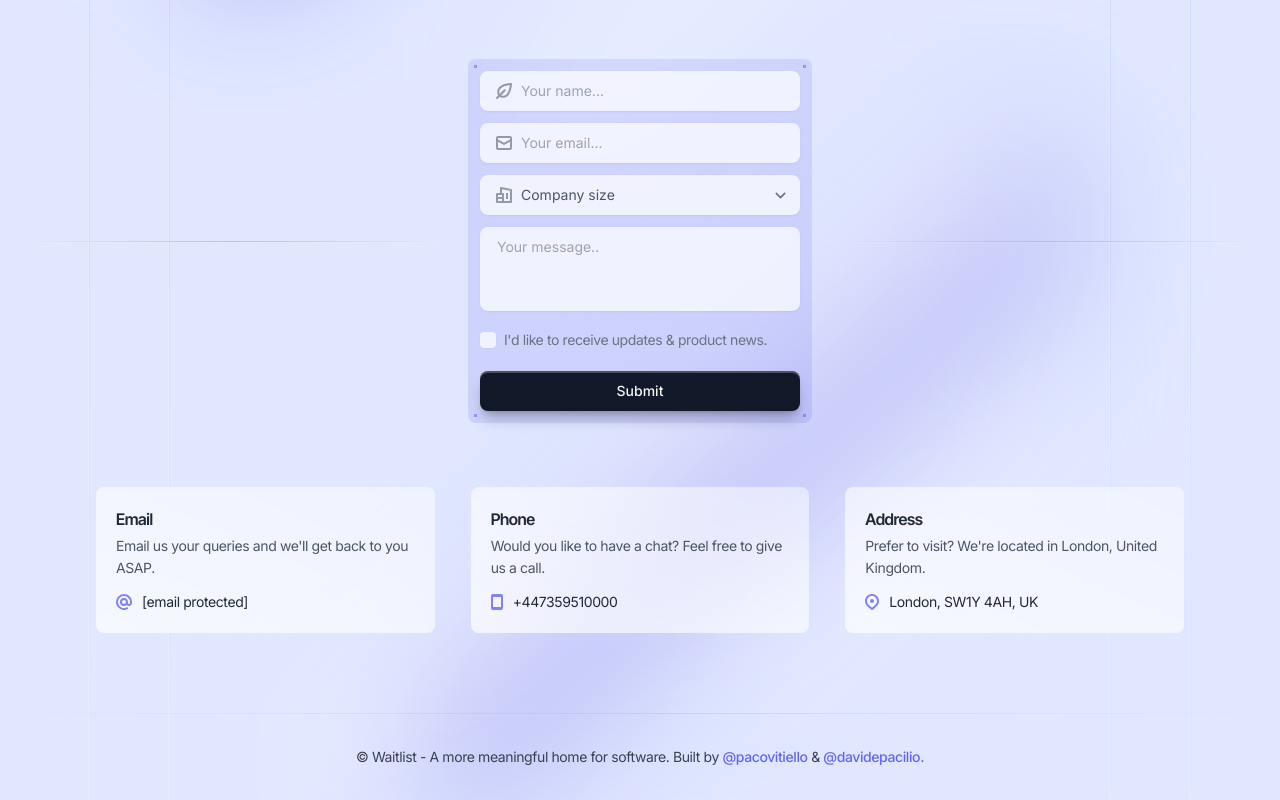
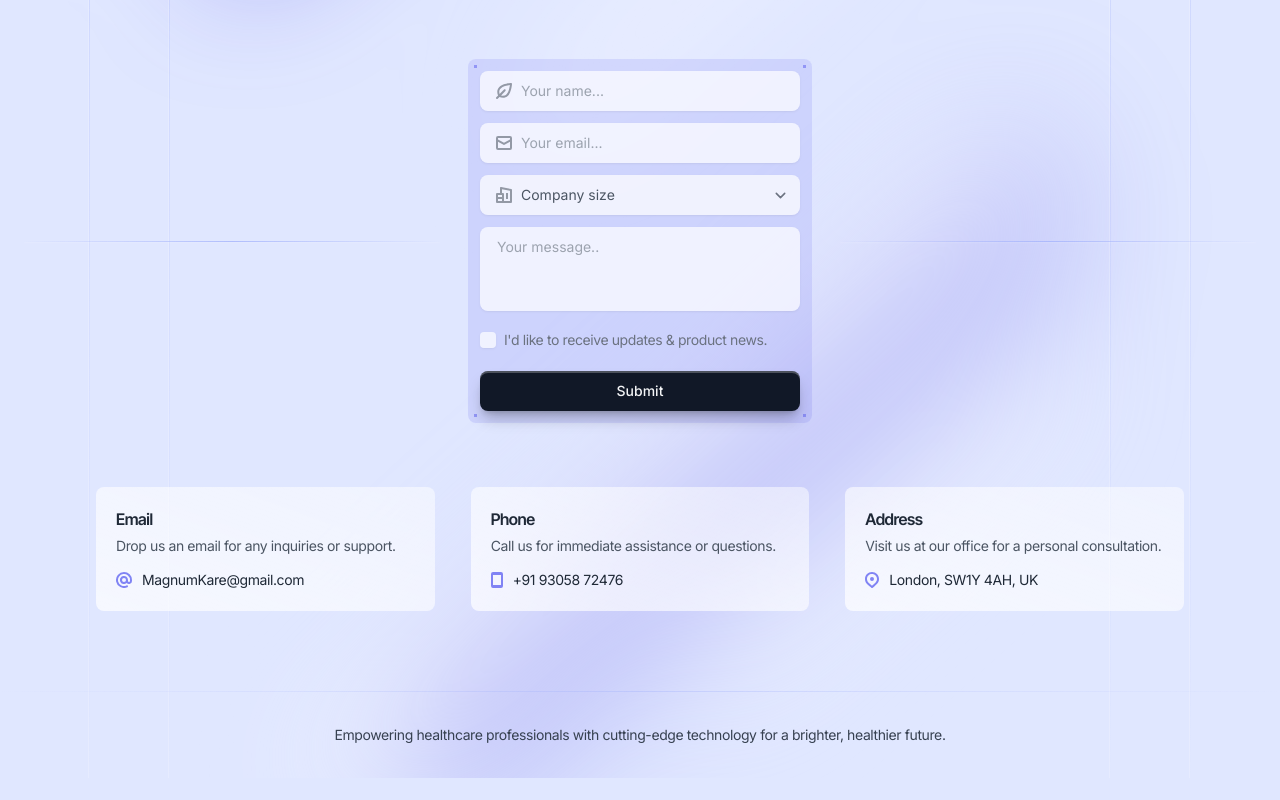
Before and after one commit to shashankdixit047/MagnumKareNew, a plain HTML site: page contact.html in a window 1280 px wide. Shown: the part 367-1167 px from the top of the page. After the commit the page ends 1145 px from the top, so only its background shows below. Drawn offline with Linux system fonts and the light colour scheme.

Commit message:
add footer text and contact info remains location

```diff
--- a/contact.html
+++ b/contact.html
@@ -188,33 +188,33 @@
                                 <div class="cezsk cjycj ccjiw coyl6 cla1c cljmq cnbu5 c0cnt cmyvz c3c25">
                                     <div class="ccxys cgnjb">
                                         <div class="c5x50 cbwmu cd79k c2gcs cj90m">Email</div>
-                                        <p class="cc7et c63w3 c7ha7">Email us your queries and we'll get back to you ASAP.</p>
+                                        <p class="cc7et c63w3 c7ha7">Drop us an email for any inquiries or support.</p>
                                     </div>
                                     <div class="cezsk chwso cbrt4">
                                         <svg class="c81ef ct630" width="16" height="16" xmlns="http://www.w3.org/2000/svg">
                                             <path d="M8 0a8 8 0 1 0 3.2 15.335l.916-.4-.8-1.833-.916.4A6 6 0 1 1 14 8v1a1 1 0 1 1-2 0V8a4.033 4.033 0 1 0-1.286 2.92A2.987 2.987 0 0 0 16 9V8a8.009 8.009 0 0 0-8-8Zm0 10a2 2 0 1 1 0-4 2 2 0 0 1 0 4Z"></path>
                                         </svg>
-                                        <div class="cc7et c2gcs cj90m"><a href="https://preview.cruip.com/cdn-cgi/l/email-protection" class="__cf_email__" data-cfemail="acc4c9c0c0c3eccfded9c5dc82cfc3c1">[email&#160;protected]</a></div>
+                                        <div class="cc7et c2gcs cj90m">MagnumKare@gmail.com</div>
                                     </div>
                                 </div>
                                 <!-- Card -->
                                 <div class="cezsk cjycj ccjiw coyl6 cla1c cljmq cnbu5 c0cnt cmyvz c3c25">
                                     <div class="ccxys cgnjb">
                                         <div class="c5x50 cbwmu cd79k c2gcs cj90m">Phone</div>
-                                        <p class="cc7et c63w3 c7ha7">Would you like to have a chat? Feel free to give us a call.</p>
+                                        <p class="cc7et c63w3 c7ha7">Call us for immediate assistance or questions.</p>
                                     </div>
                                     <div class="cezsk chwso cbrt4">
                                         <svg class="c81ef ct630" width="12" height="16" xmlns="http://www.w3.org/2000/svg">
                                             <path d="M10 0H2a2 2 0 0 0-2 2v12a2 2 0 0 0 2 2h8a2 2 0 0 0 2-2V2a2 2 0 0 0-2-2ZM2 13V3h8v10H2Z"></path>
                                         </svg>
-                                        <div class="cc7et c2gcs cj90m">+447359510000</div>
+                                        <div class="cc7et c2gcs cj90m">+91 93058 72476</div>
                                     </div>
                                 </div>
                                 <!-- Card -->
                                 <div class="cezsk cjycj ccjiw coyl6 cla1c cljmq cnbu5 c0cnt cmyvz c3c25">
                                     <div class="ccxys cgnjb">
                                         <div class="c5x50 cbwmu cd79k c2gcs cj90m">Address</div>
-                                        <p class="cc7et c63w3 c7ha7">Prefer to visit? We're located in London, United Kingdom.</p>
+                                        <p class="cc7et c63w3 c7ha7">Visit us at our office for a personal consultation.</p>
                                     </div>
                                     <div class="cezsk chwso cbrt4">
                                         <svg class="c81ef ct630" width="14" height="16" xmlns="http://www.w3.org/2000/svg">
@@ -237,7 +237,7 @@
             <div class="crh5c cy6zq">
                 <div class="czrhe cpthp">
                     <div class="c82jv c9pd1">
-                        <p class="cc7et cgrfs cauea">© Waitlist - A more meaningful home for software. Built by <a class="cxpc2 cfx8h cb5h9" href="https://twitter.com/pacovitiello" target="_blank">@pacovitiello</a> &amp; <a class="cxpc2 cfx8h cb5h9" href="https://twitter.com/DavidePacilio" target="_blank">@davidepacilio.</a></p>
+                        <p class="cc7et cgrfs cauea">Empowering healthcare professionals with cutting-edge technology for a brighter, healthier future.</p>
                     </div>
                 </div>
             </div>
```
Also changed, not shown: faq.html (+1 -1 lines), index.html (+1 -14 lines), updates.html (+1 -1 lines).
